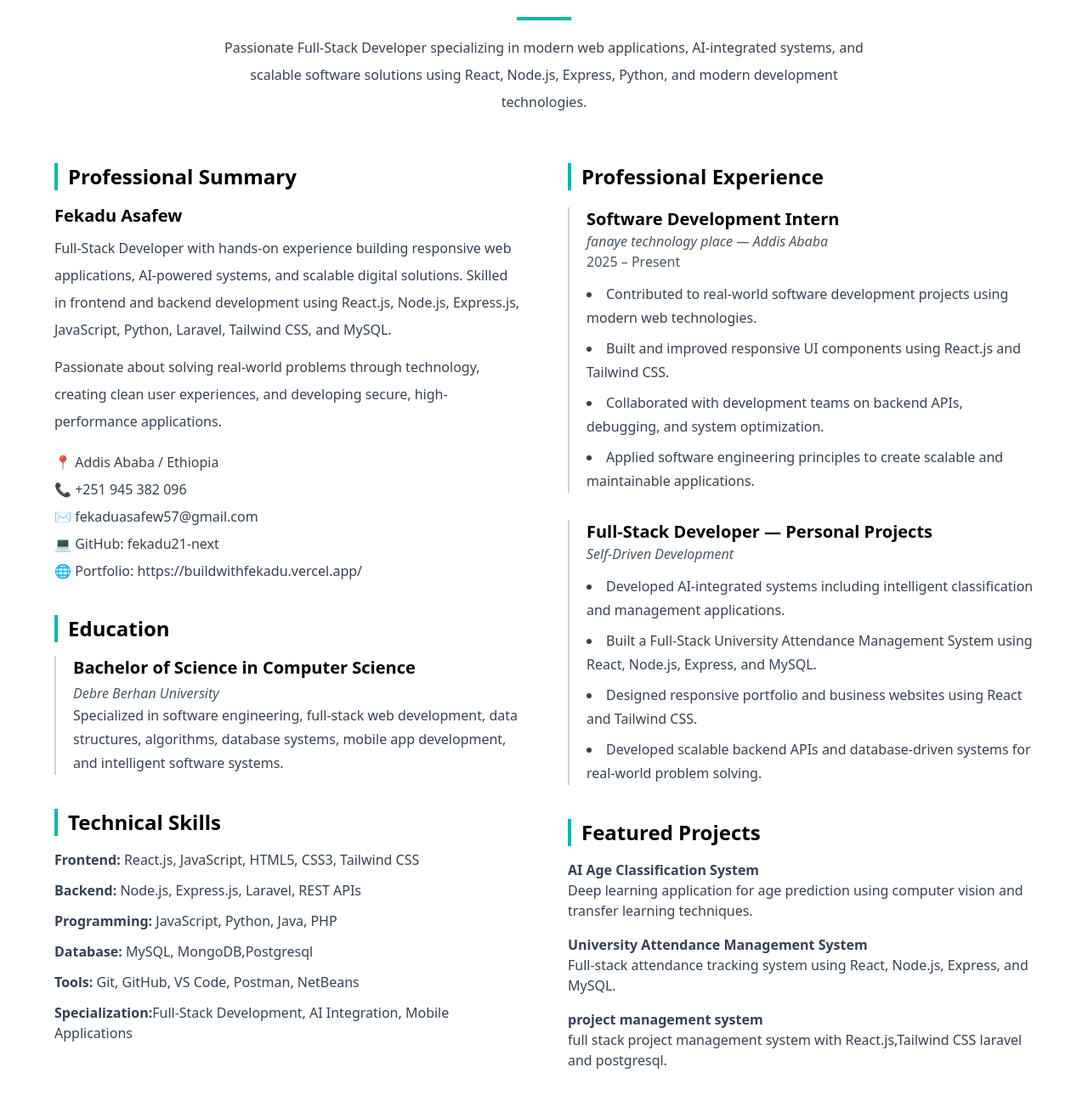
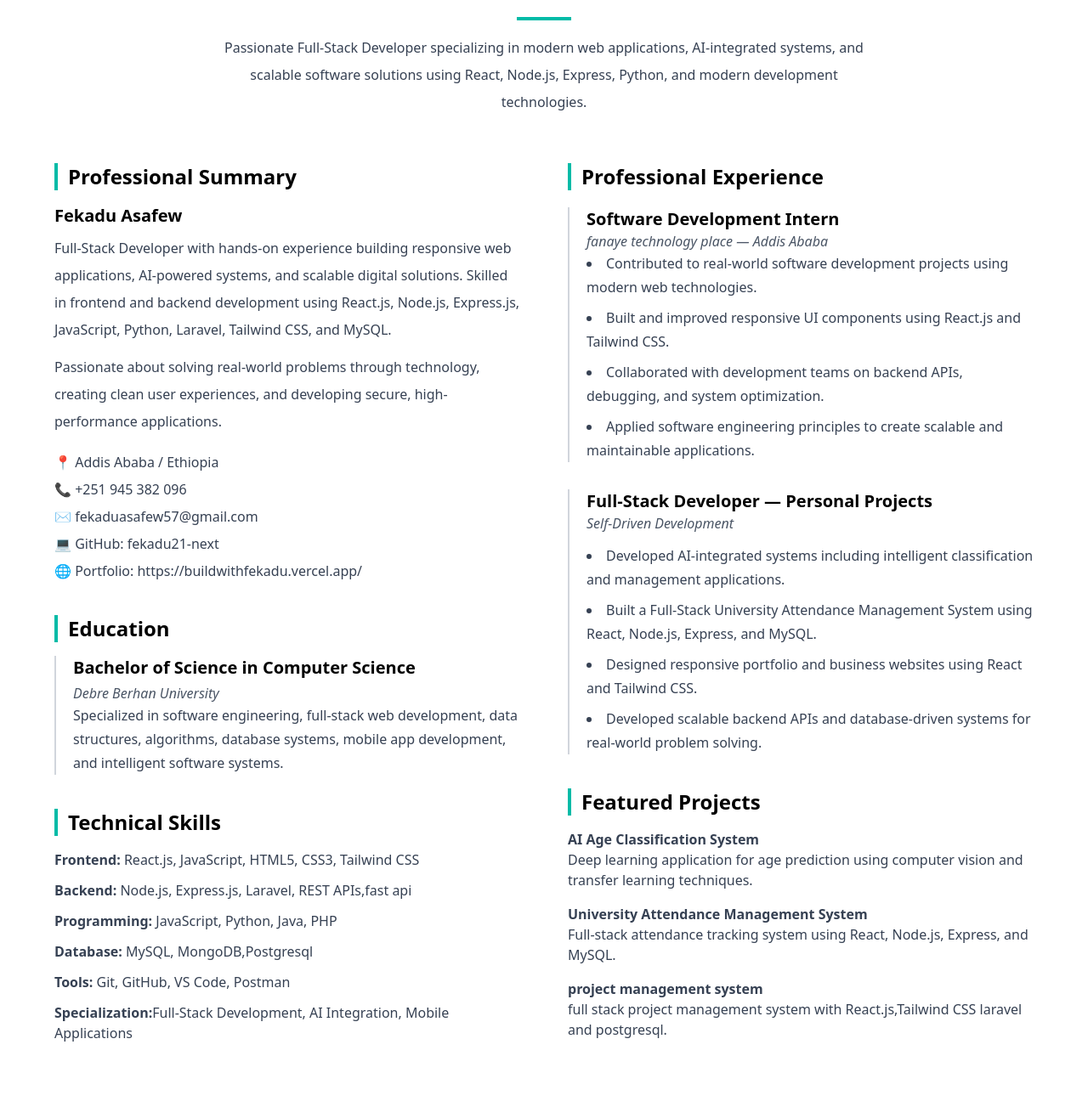
Before and after one commit to fekadu21-next/modernportfolio, a React (Vite) app: page / in a window 1280 px wide. Shown: the part 2826-4122 px from the top of the page at 85% size. Built offline with nearby package versions, Linux system fonts and the light colour scheme.

Commit message:
3rd resume

```diff
--- a/src/pages/resume.jsx
+++ b/src/pages/resume.jsx
@@ -120,7 +120,7 @@ export default function Resume() {
 
               <p>
                 <strong>Backend:</strong> Node.js,
-                Express.js, Laravel, REST APIs
+                Express.js, Laravel, REST APIs,fast api
               </p>
 
               <p>
@@ -135,7 +135,7 @@ export default function Resume() {
 
               <p>
                 <strong>Tools:</strong> Git, GitHub,
-                VS Code, Postman, NetBeans
+                VS Code, Postman
               </p>
 
               <p>
@@ -165,9 +165,9 @@ export default function Resume() {
                 fanaye technology place — Addis Ababa
               </h4>
 
-              <p className="text-gray-600 mb-3">
+              {/* <p className="text-gray-600 mb-3">
                 2025 – Present
-              </p>
+              </p> */}
 
               <ul className="list-disc list-inside text-gray-700 space-y-2 leading-7">
                 <li>
```
